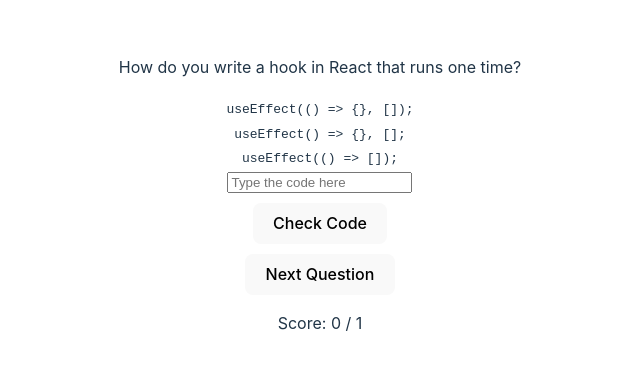
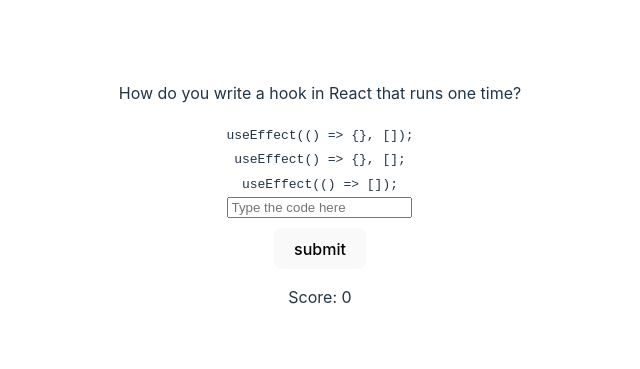
Before and after one commit to StefanStenStark/CWC, a React (Vite) app in the folder CWC-Frontend/: page / in a window 1280 px wide. Shown: the part 237-606 px from the top of the page, without its empty margins (320-960 px from the left). Built offline with nearby package versions, Linux system fonts and the light colour scheme.

Commit message:
Show explanation when press submit button

```diff
--- a/CWC-Frontend/src/CodeMatcher.tsx
+++ b/CWC-Frontend/src/CodeMatcher.tsx
@@ -9,8 +9,10 @@ function CodeMatcher() {
   const questions = getQuestions();
   const [currentQuestionIndex, setCurrentQuestionIndex] = useState(0);
   const [inputValue, setInputValue] = useState("");
-  const [isMatch, setIsMatch] = useState<boolean | null>(null);
   const [score, setScore] = useState(0);
+  const [buttonText, setButtonText] = useState("submit");
+  const [nextQuestionButton, setNextQuestionButton] = useState(false);
+  const [showExplanation, setShowExplanation] = useState(false);
 
   const currentQuestion = questions[currentQuestionIndex];
 
@@ -23,10 +25,18 @@ function CodeMatcher() {
     const cleanedRightCodeSnippet = normalizeWhitespace(
       currentQuestion.rightCodeSnippet
     );
+    setShowExplanation(true);
     const isCorrect = cleanedInputValue === cleanedRightCodeSnippet;
-    setIsMatch(isCorrect);
-    if (isCorrect) {
+    if (nextQuestionButton) {
+      handleNextQuestion();
+      setButtonText("submit");
+      setNextQuestionButton(false);
+      setShowExplanation(false);
+    }
+    if (isCorrect && !nextQuestionButton) {
       setScore(score + 1);
+      setButtonText("Next question");
+      setNextQuestionButton(true);
     }
   };
 
@@ -35,7 +45,6 @@ function CodeMatcher() {
       prevIndex < questions.length - 1 ? prevIndex + 1 : 0
     );
     setInputValue("");
-    setIsMatch(null);
   };
 
   return (
@@ -60,26 +69,10 @@ function CodeMatcher() {
         onClick={handleCheck}
         style={{ display: "block", margin: "10px auto" }}
       >
-        Check Code
+        {buttonText}
       </button>
-
-      <button
-        onClick={handleNextQuestion}
-        style={{ display: "block", margin: "10px auto" }}
-      >
-        Next Question
-      </button>
-
-      <p>
-        {isMatch === null
-          ? ""
-          : isMatch
-          ? "Code matches!"
-          : "Code does not match."}
-      </p>
-      <p>
-        Score: {score} / {currentQuestionIndex + 1}
-      </p>
+      <p>Score: {score}</p>
+      <p>{showExplanation ? currentQuestion.explanation : ""}</p>
     </div>
   );
 }
--- a/CWC-Frontend/src/QuestionFetcher.tsx
+++ b/CWC-Frontend/src/QuestionFetcher.tsx
@@ -5,18 +5,21 @@ export function getQuestions() {
       rightCodeSnippet: `useEffect(() => {}, []);`,
       wrongCodeSnippetOne: `useEffect() => {}, [];`,
       wrongCodeSnippetTwo: `useEffect(() => []);`,
+      explanation: `The empty dependency array ([]) ensures that the useEffect hook runs only once after the initial render.`,
     },
     {
       question: `How do you write a hook in React that runs on every render?`,
       rightCodeSnippet: `useEffect(() => {});`,
       wrongCodeSnippetOne: `useEffect(() => [], []);`,
       wrongCodeSnippetTwo: `useEffect([] => {});`,
+      explanation: `Without a dependency array, the useEffect hook runs after every render of the component.`,
     },
     {
       question: `How do you write a basic function in JavaScript?`,
       rightCodeSnippet: `function myFunction() {}`,
       wrongCodeSnippetOne: `function = myFunction() {}`,
       wrongCodeSnippetTwo: `myFunction() {}`,
+      explanation: `A function in JavaScript is defined using the "function" keyword followed by the function name and parentheses.`,
     },
   ];
 }
```
